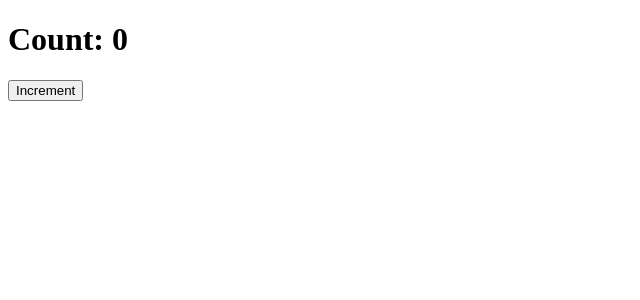
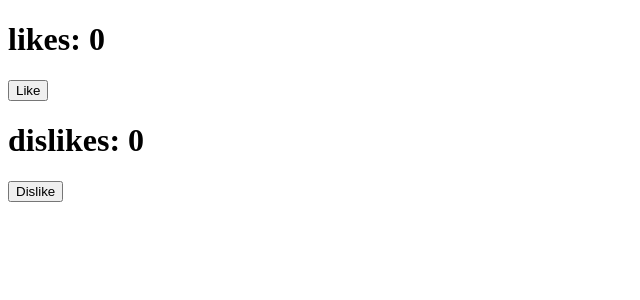
Before and after one commit to sathishgnanaprakasam/fsdwetb7, a React (Vite) app: page / in a window 1280 px wide. Shown: the top 300 px of the page, without its empty margins (0-640 px from the left). Built offline with nearby package versions, Linux system fonts and the light colour scheme.

Commit message:
useCallback --example 2

```diff
--- a/src/App.jsx
+++ b/src/App.jsx
@@ -2,16 +2,24 @@ import { useCallback, useState } from "react"
 
 const App = () => {
 
-    const [count, setCount] = useState(0);
+    const [likes, setLikes] = useState(0);
+    const [dislikes, setDislikes] = useState(0);
 
-    const handleIncrement = useCallback(() => {
-        setCount(count + 1);
-    }, [count]);
+    const handleLike = useCallback(() => {
+        setLikes(likes + 1);
+    }, [likes]);
+
+    const handleDislike = useCallback(() => {
+        setDislikes(dislikes + 1);
+    }, [dislikes]);
+
 
     return (
         <div>
-            <h1>Count: {count}</h1>
-            <button onClick={handleIncrement}>Increment</button>
+            <h1>likes: {likes}</h1>
+            <button onClick={handleLike}>Like</button>
+            <h1>dislikes: {dislikes}</h1>
+            <button onClick={handleDislike}>Dislike</button>
         </div>
     )
 }
```
